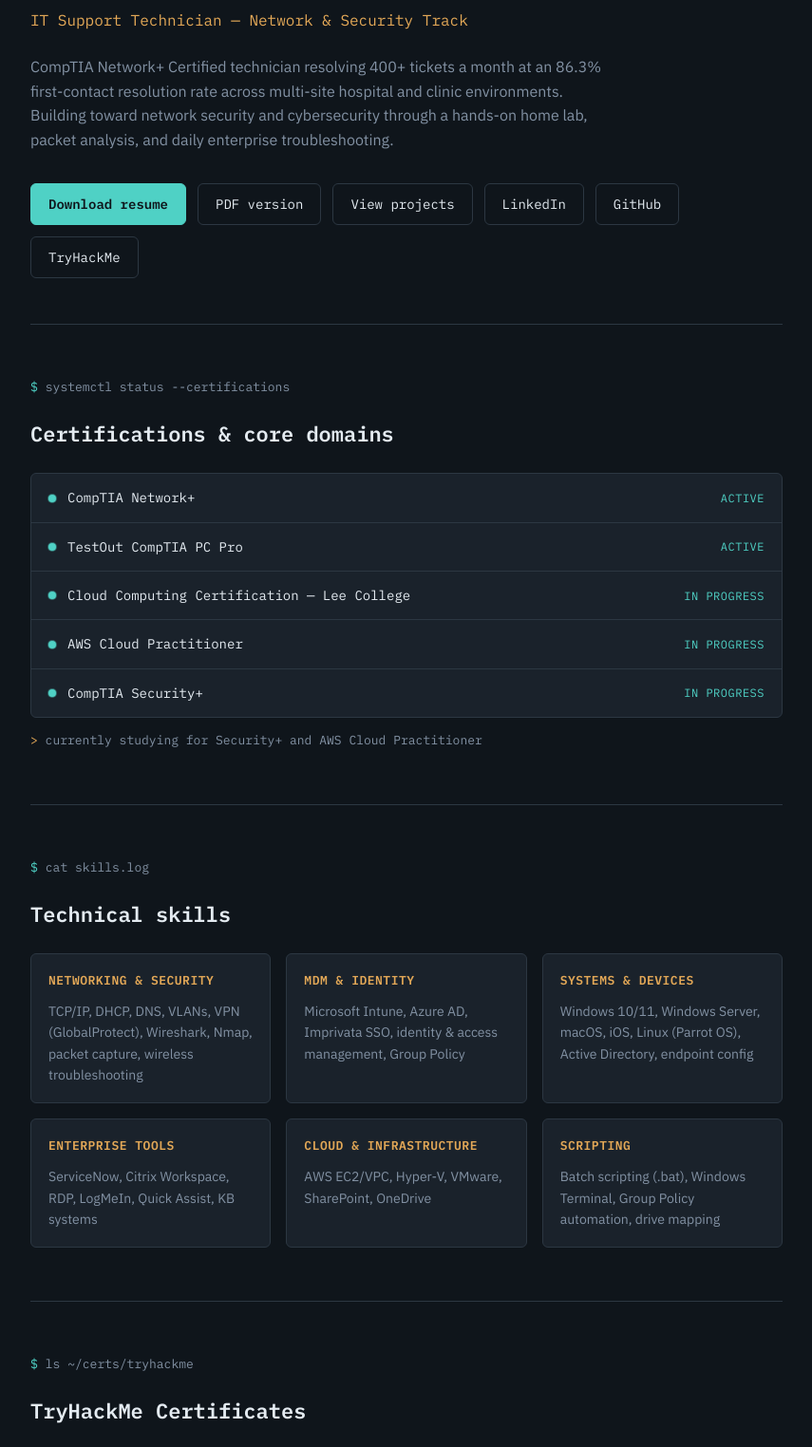
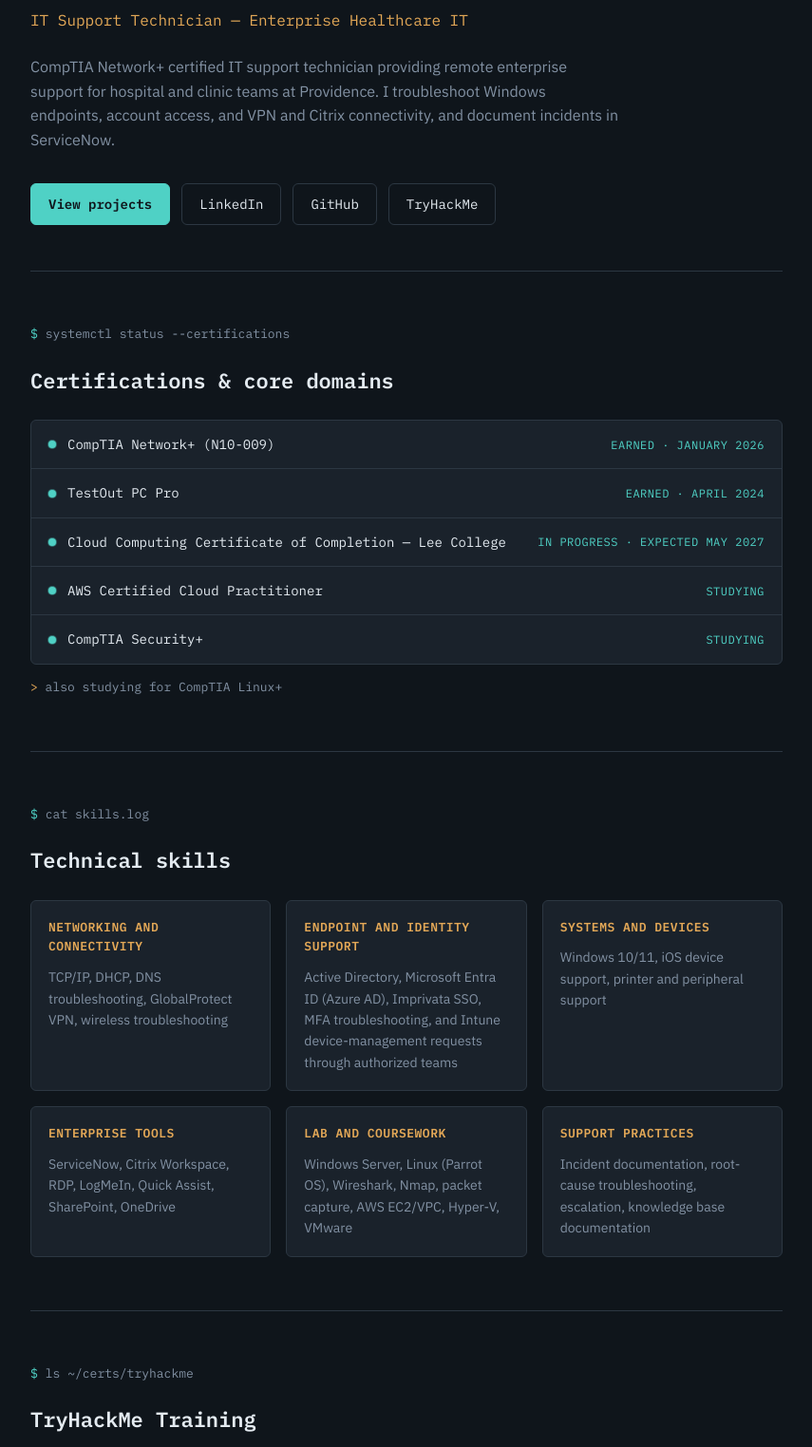
Before and after one commit to EvPowe07825/e-van-powers-portfolio, a plain HTML site: page index.html in a window 1280 px wide. Shown: the part 233-1757 px from the top of the page at 95% size, without its empty margins (212-1067 px from the left). Drawn offline with Linux system fonts and the light colour scheme.

Commit message:
Align portfolio with metric-free healthcare IT resume

```diff
--- a/index.html
+++ b/index.html
@@ -3,18 +3,18 @@
 <head>
 <meta charset="UTF-8">
 <meta name="viewport" content="width=device-width, initial-scale=1.0">
-<title>E'Van Powers — IT Support &amp; Network Security Portfolio</title>
+<title>E'Van Powers — Healthcare IT Support Portfolio</title>
 <link rel="icon" type="image/svg+xml" href="favicon.svg">
 
-<meta name="description" content="CompTIA Network+ certified IT Support Technician building toward network security and cybersecurity — home lab, TryHackMe certifications, and an AI-powered security knowledge base.">
+<meta name="description" content="E'Van Powers provides enterprise healthcare IT support, with experience in service desk troubleshooting, endpoint support, and clinical application access.">
 <meta property="og:type" content="website">
-<meta property="og:title" content="E'Van Powers — IT Support & Network Security Portfolio">
-<meta property="og:description" content="CompTIA Network+ certified IT Support Technician building toward network security and cybersecurity — home lab, TryHackMe certifications, and an AI-powered security knowledge base.">
+<meta property="og:title" content="E'Van Powers — Healthcare IT Support Portfolio">
+<meta property="og:description" content="E'Van Powers provides enterprise healthcare IT support, with experience in service desk troubleshooting, endpoint support, and clinical application access.">
 <meta property="og:image" content="https://EvPowe07825.github.io/e-van-powers-portfolio/images/og-banner.png">
 <meta property="og:url" content="https://EvPowe07825.github.io/e-van-powers-portfolio/">
 <meta name="twitter:card" content="summary_large_image">
-<meta name="twitter:title" content="E'Van Powers — IT Support & Network Security Portfolio">
-<meta name="twitter:description" content="CompTIA Network+ certified IT Support Technician building toward network security and cybersecurity.">
+<meta name="twitter:title" content="E'Van Powers — Healthcare IT Support Portfolio">
+<meta name="twitter:description" content="E'Van Powers provides enterprise healthcare IT support, with experience in service desk troubleshooting, endpoint support, and clinical application access.">
 <meta name="twitter:image" content="https://EvPowe07825.github.io/e-van-powers-portfolio/images/og-banner.png">
 <link rel="preconnect" href="https://fonts.googleapis.com">
 <link rel="preconnect" href="https://fonts.gstatic.com" crossorigin>
@@ -203,16 +203,12 @@
   <section class="hero">
     <div class="prompt"><span class="caret">&gt;</span> whoami</div>
     <h1>E'Van Powers</h1>
-    <p class="role">IT Support Technician — Network &amp; Security Track</p>
+    <p class="role">IT Support Technician — Enterprise Healthcare IT</p>
     <p class="summary">
-      CompTIA Network+ Certified technician resolving 400+ tickets a month at an 86.3% first-contact
-      resolution rate across multi-site hospital and clinic environments. Building toward network security
-      and cybersecurity through a hands-on home lab, packet analysis, and daily enterprise troubleshooting.
+      CompTIA Network+ certified IT support technician providing remote enterprise support for hospital and clinic teams at Providence. I troubleshoot Windows endpoints, account access, and VPN and Citrix connectivity, and document incidents in ServiceNow.
     </p>
     <div class="cta-row">
-      <a class="btn primary" href="EVan_Powers_Master_Resume.docx" download>Download resume</a>
-      <a class="btn ghost" href="EVan_Powers_Master_Resume.pdf" download>PDF version</a>
-      <a class="btn ghost" href="#projects">View projects</a>
+      <a class="btn primary" href="#projects">View projects</a>
       <a class="btn ghost" href="https://www.linkedin.com/in/e-van-powers-57a616b2/" target="_blank" rel="noopener">LinkedIn</a>
       <a class="btn ghost" href="https://github.com/EvPowe07825/e-van-powers-portfolio" target="_blank" rel="noopener">GitHub</a>
       <a class="btn ghost" href="https://tryhackme.com/p/EvPow07825" target="_blank" rel="noopener">TryHackMe</a>
@@ -224,28 +220,28 @@
     <h2>Certifications &amp; core domains</h2>
     <div class="status-panel">
       <div class="status-row">
-        <div class="status-name"><span class="dot"></span> CompTIA Network+</div>
-        <span class="status-tag">ACTIVE</span>
+        <div class="status-name"><span class="dot"></span> CompTIA Network+ (N10-009)</div>
+        <span class="status-tag">EARNED · JANUARY 2026</span>
       </div>
       <div class="status-row">
-        <div class="status-name"><span class="dot"></span> TestOut CompTIA PC Pro</div>
-        <span class="status-tag">ACTIVE</span>
+        <div class="status-name"><span class="dot"></span> TestOut PC Pro</div>
+        <span class="status-tag">EARNED · APRIL 2024</span>
       </div>
       <div class="status-row">
-        <div class="status-name"><span class="dot"></span> Cloud Computing Certification — Lee College</div>
-        <span class="status-tag">IN PROGRESS</span>
+        <div class="status-name"><span class="dot"></span> Cloud Computing Certificate of Completion — Lee College</div>
+        <span class="status-tag">IN PROGRESS · EXPECTED MAY 2027</span>
       </div>
       <div class="status-row">
-        <div class="status-name"><span class="dot"></span> AWS Cloud Practitioner</div>
-        <span class="status-tag">IN PROGRESS</span>
+        <div class="status-name"><span class="dot"></span> AWS Certified Cloud Practitioner</div>
+        <span class="status-tag">STUDYING</span>
       </div>
       <div class="status-row">
         <div class="status-name"><span class="dot"></span> CompTIA Security+</div>
-        <span class="status-tag">IN PROGRESS</span>
+        <span class="status-tag">STUDYING</span>
       </div>
     </div>
     <p style="color:var(--muted);font-size:13px;font-family:'IBM Plex Mono';margin:14px 0 0;">
-      <span style="color:var(--accent-warm);">&gt;</span> currently studying for Security+ and AWS Cloud Practitioner
+      <span style="color:var(--accent-warm);">&gt;</span> also studying for CompTIA Linux+
     </p>
   </section>
 
@@ -254,36 +250,39 @@
     <h2>Technical skills</h2>
     <div class="skills-grid">
       <div class="skill-card">
-        <h3>Networking &amp; Security</h3>
-        <p>TCP/IP, DHCP, DNS, VLANs, VPN (GlobalProtect), Wireshark, Nmap, packet capture, wireless troubleshooting</p>
+        <h3>Networking and connectivity</h3>
+        <p>TCP/IP, DHCP, DNS troubleshooting, GlobalProtect VPN, wireless troubleshooting</p>
       </div>
       <div class="skill-card">
-        <h3>MDM &amp; Identity</h3>
-        <p>Microsoft Intune, Azure AD, Imprivata SSO, identity &amp; access management, Group Policy</p>
+        <h3>Endpoint and identity support</h3>
+        <p>Active Directory, Microsoft Entra ID (Azure AD), Imprivata SSO, MFA troubleshooting, and Intune device-management requests through authorized teams</p>
       </div>
       <div class="skill-card">
-        <h3>Systems &amp; Devices</h3>
-        <p>Windows 10/11, Windows Server, macOS, iOS, Linux (Parrot OS), Active Directory, endpoint config</p>
+        <h3>Systems and devices</h3>
+        <p>Windows 10/11, iOS device support, printer and peripheral support</p>
       </div>
       <div class="skill-card">
-        <h3>Enterprise Tools</h3>
-        <p>ServiceNow, Citrix Workspace, RDP, LogMeIn, Quick Assist, KB systems</p>
+        <h3>Enterprise tools</h3>
+        <p>ServiceNow, Citrix Workspace, RDP, LogMeIn, Quick Assist, SharePoint, OneDrive</p>
       </div>
       <div class="skill-card">
-        <h3>Cloud &amp; Infrastructure</h3>
-        <p>AWS EC2/VPC, Hyper-V, VMware, SharePoint, OneDrive</p>
+        <h3>Lab and coursework</h3>
+        <p>Windows Server, Linux (Parrot OS), Wireshark, Nmap, packet capture, AWS EC2/VPC, Hyper-V, VMware</p>
       </div>
       <div class="skill-card">
-        <h3>Scripting</h3>
-        <p>Batch scripting (.bat), Windows Terminal, Group Policy automation, drive mapping</p>
+        <h3>Support practices</h3>
+        <p>Incident documentation, root-cause troubleshooting, escalation, knowledge base documentation</p>
       </div>
     </div>
   </section>
 
   <section id="thm-certs">
     <div class="eyebrow">ls ~/certs/tryhackme</div>
-    <h2>TryHackMe Certificates</h2>
+    <h2>TryHackMe Training</h2>
     <div class="status-panel">
+      <div class="status-row">
+        <div class="status-name"><span class="dot"></span> Cyber Security 101 — completed learning path</div>
+      </div>
       <a class="status-row" style="text-decoration:none;color:inherit;" href="https://tryhackme-certificates.s3-eu-west-1.amazonaws.com/THM-VDEIMUQIB8.pdf" target="_blank" rel="noopener">
         <div class="status-name"><span class="dot"></span> Introduction to Cyber Security — Learning Path</div>
         <span class="status-tag">DEC 2023</span>
@@ -328,8 +327,8 @@
 
     <div class="project">
       <div class="project-head">
-        <h3>Mastercard Cybersecurity Virtual Experience</h3>
-        <span class="date">Forage — January 2026</span>
+        <h3>Mastercard Cybersecurity Job Simulation</h3>
+        <span class="date">Forage — completed August 29, 2025</span>
       </div>
       <p style="color:var(--muted);margin:0;">A security-analyst simulation focused on identifying and responding to organizational risk.</p>
       <ul>
@@ -351,14 +350,14 @@
       </div>
       <p style="color:var(--muted);margin:0;">A local knowledge management system pairing Obsidian with a locally-hosted LLM, so security and networking notes can be searched and queried without sending anything to the cloud.</p>
       <ul>
-        <li>Built on Obsidian with a locally-hosted Ollama LLM (Llama 3.1 7B) to query and organize personal security and networking notes with no cloud dependency.</li>
+        <li>Built on Obsidian with a locally hosted Ollama model to query and organize personal security and networking notes with no cloud dependency.</li>
         <li>Structured a knowledge base spanning CompTIA Network+ and Security+ material, TryHackMe room notes, and tool/syntax references, converting mixed-format source material into a unified vault.</li>
         <li>Configured the Ollama plugin for Obsidian to enable local LLM chat and retrieval directly against the vault, supporting fast reference while working active TryHackMe rooms.</li>
       </ul>
       <div class="tag-row">
         <span class="tag">Obsidian</span>
         <span class="tag">Ollama</span>
-        <span class="tag">Llama 3.1</span>
+        <span class="tag">Local inference</span>
         <span class="tag">Local LLM</span>
       </div>
       <div class="shot-grid">
@@ -387,24 +386,19 @@
         <span class="exp-title">Associate IS Technician</span>
         <span class="exp-date">March 2024 – Present</span>
       </div>
-      <div class="exp-co">Providence Health (Remote) · Baytown, TX</div>
+      <div class="exp-co">Providence · Remote</div>
     </div>
 
     <div class="exp-item">
       <div class="exp-top">
-        <span class="exp-title">PC Technician — Election Day Support</span>
-        <span class="exp-date">March 2025 · 1 day</span>
+        <span class="exp-title">Election Day Technical Support</span>
+        <span class="exp-date">Three one-day assignments · 2024, 2025, and 2026</span>
       </div>
-      <div class="exp-co">Protiviti (Contract via Robert Half) · Houston, TX</div>
+      <div class="exp-co">Protiviti · Contract assignments via Robert Half · Houston, TX</div>
+      <div class="exp-co">Configured and deployed election equipment and provided live onsite technical support. The most recent assignment took place during the November 2026 election period.</div>
     </div>
 
-    <div class="exp-item">
-      <div class="exp-top">
-        <span class="exp-title">PC Technician — Election Day Support</span>
-        <span class="exp-date">March 2024 · 1 day</span>
-      </div>
-      <div class="exp-co">Protiviti (Contract via Robert Half) · Houston, TX</div>
-    </div>
+
 
     <div class="exp-item">
       <div class="exp-top">
@@ -435,13 +429,11 @@
     <div class="eyebrow">cat contact.txt</div>
     <h2>Get in touch</h2>
     <div class="contact-grid">
-      <a href="mailto:evanpowers64@icloud.com">evanpowers64@icloud.com</a>
-      <a href="tel:8323415369">832-341-5369</a>
-      <a href="https://www.linkedin.com/in/e-van-powers-57a616b2/" target="_blank" rel="noopener">linkedin.com/in/e-van-powers</a>
+      <a href="https://www.linkedin.com/in/e-van-powers-57a616b2/" target="_blank" rel="noopener">LinkedIn profile</a>
       <a href="https://github.com/EvPowe07825/e-van-powers-portfolio" target="_blank" rel="noopener">github.com/EvPowe07825/e-van-powers-portfolio</a>
       <a href="https://tryhackme.com/p/EvPow07825" target="_blank" rel="noopener">TryHackMe: EvPow07825</a>
     </div>
-    <p class="fine">Baytown, TX · Open to IT Support &amp; Network Security roles</p>
+    <p class="fine">Baytown, TX · Open to IT Support, Service Desk, Desktop Support, and Healthcare IT roles.</p>
   </footer>
 
 </div>
```
Also changed, not shown: 1 other file.
